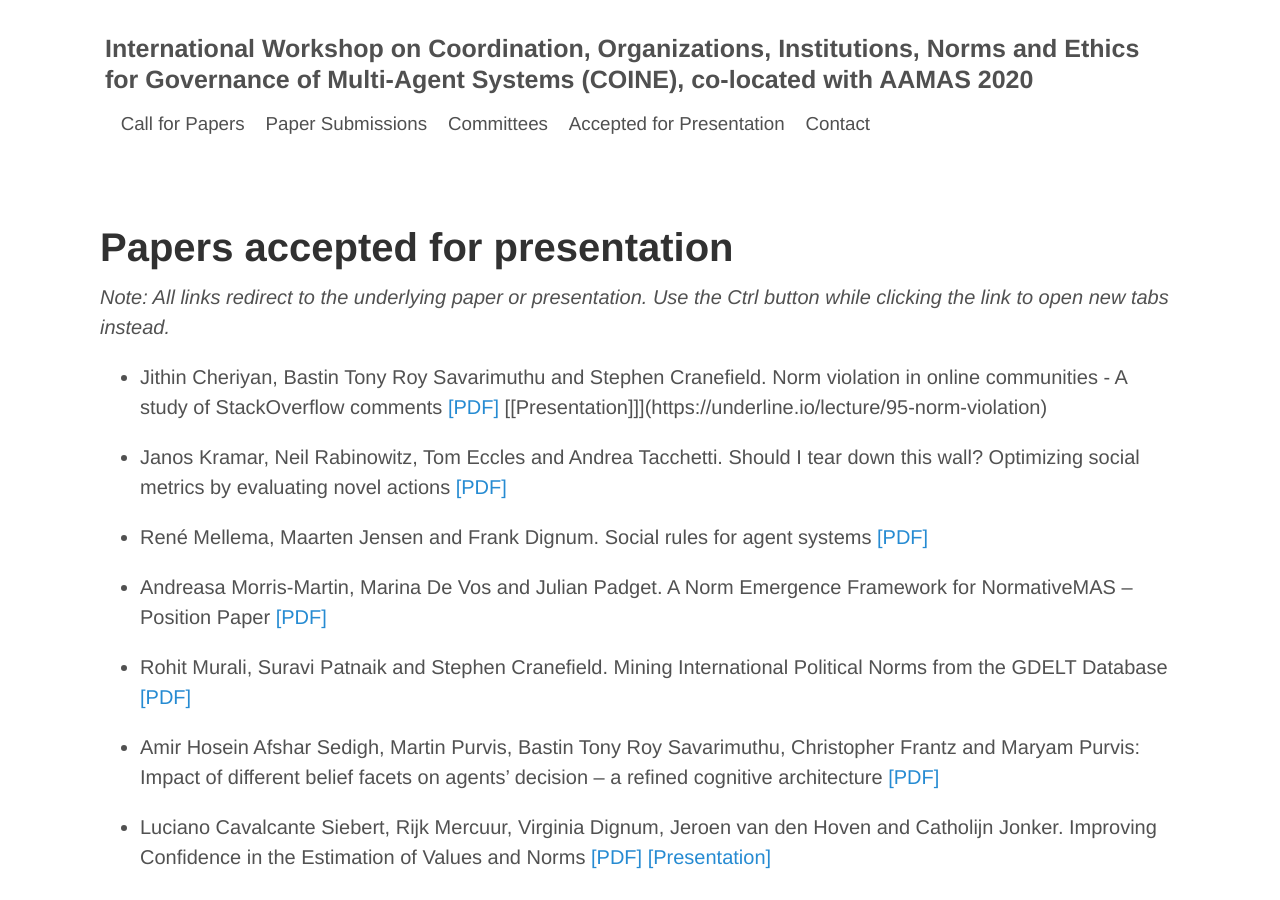
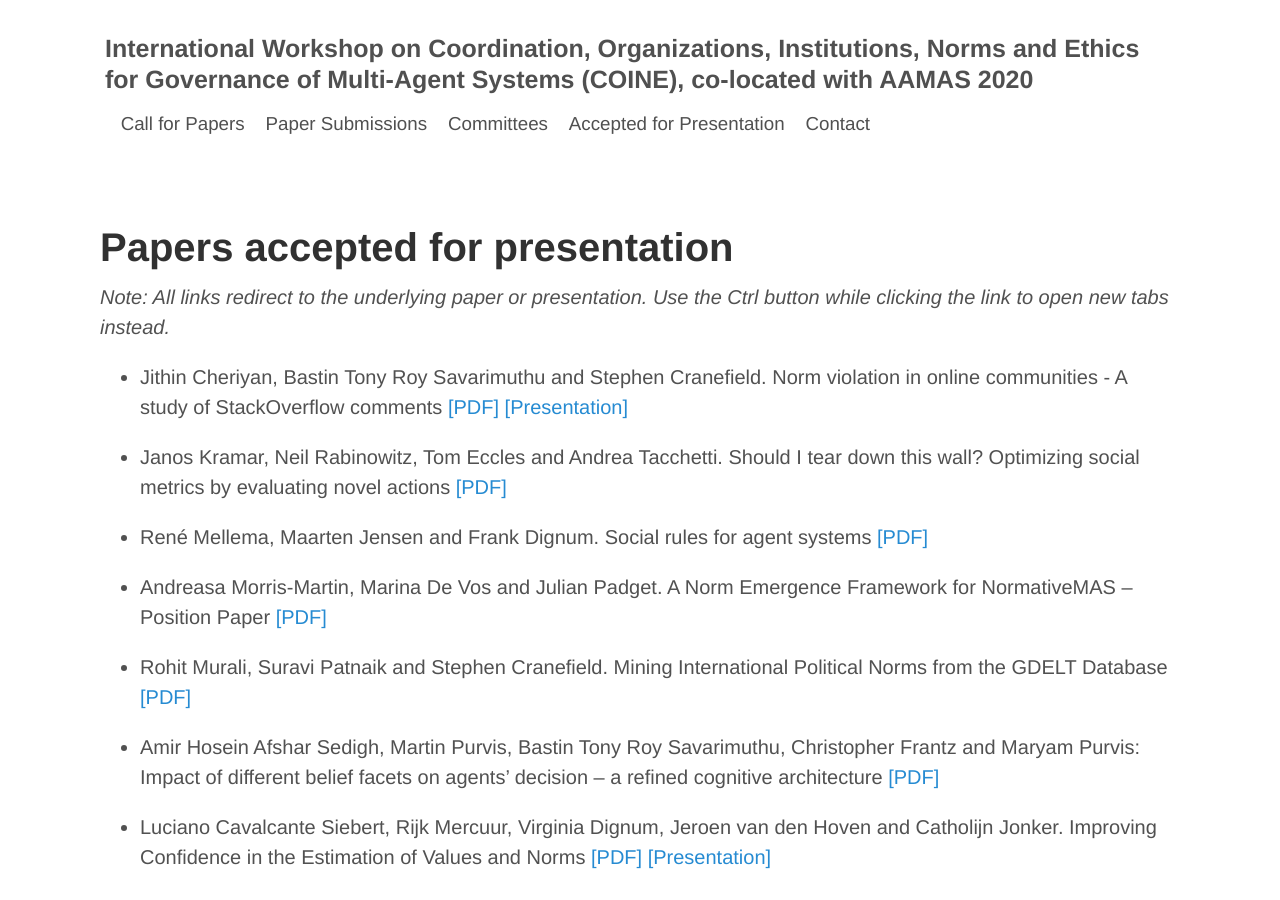
Before and after one commit to coin-workshop/coine-2020-new-zealand, a Jekyll site: the page built from accepted_for_presentation.md, in a window 1280 px wide. Built offline with Jekyll 4.4.1, drawn with Linux system fonts in a browser that asks for light colours.

Commit message:
Minor fix.

```diff
--- a/accepted_for_presentation.md
+++ b/accepted_for_presentation.md
@@ -7,7 +7,7 @@ title: COINE
 
 *Note: All links redirect to the underlying paper or presentation. Use the Ctrl button while clicking the link to open new tabs instead.*
 
-- Jithin Cheriyan, Bastin Tony Roy Savarimuthu and Stephen Cranefield. Norm violation in online communities - A study of StackOverflow comments [\[PDF\]](https://arxiv.org/abs/2004.05589) [\[Presentation]\]](https://underline.io/lecture/95-norm-violation)
+- Jithin Cheriyan, Bastin Tony Roy Savarimuthu and Stephen Cranefield. Norm violation in online communities - A study of StackOverflow comments [\[PDF\]](https://arxiv.org/abs/2004.05589) [\[Presentation\]](https://underline.io/lecture/95-norm-violation)
 
 - Janos Kramar, Neil Rabinowitz, Tom Eccles and Andrea Tacchetti. Should I tear down this wall? Optimizing social metrics by evaluating novel actions [\[PDF\]](https://arxiv.org/abs/2004.07625)
 
```
